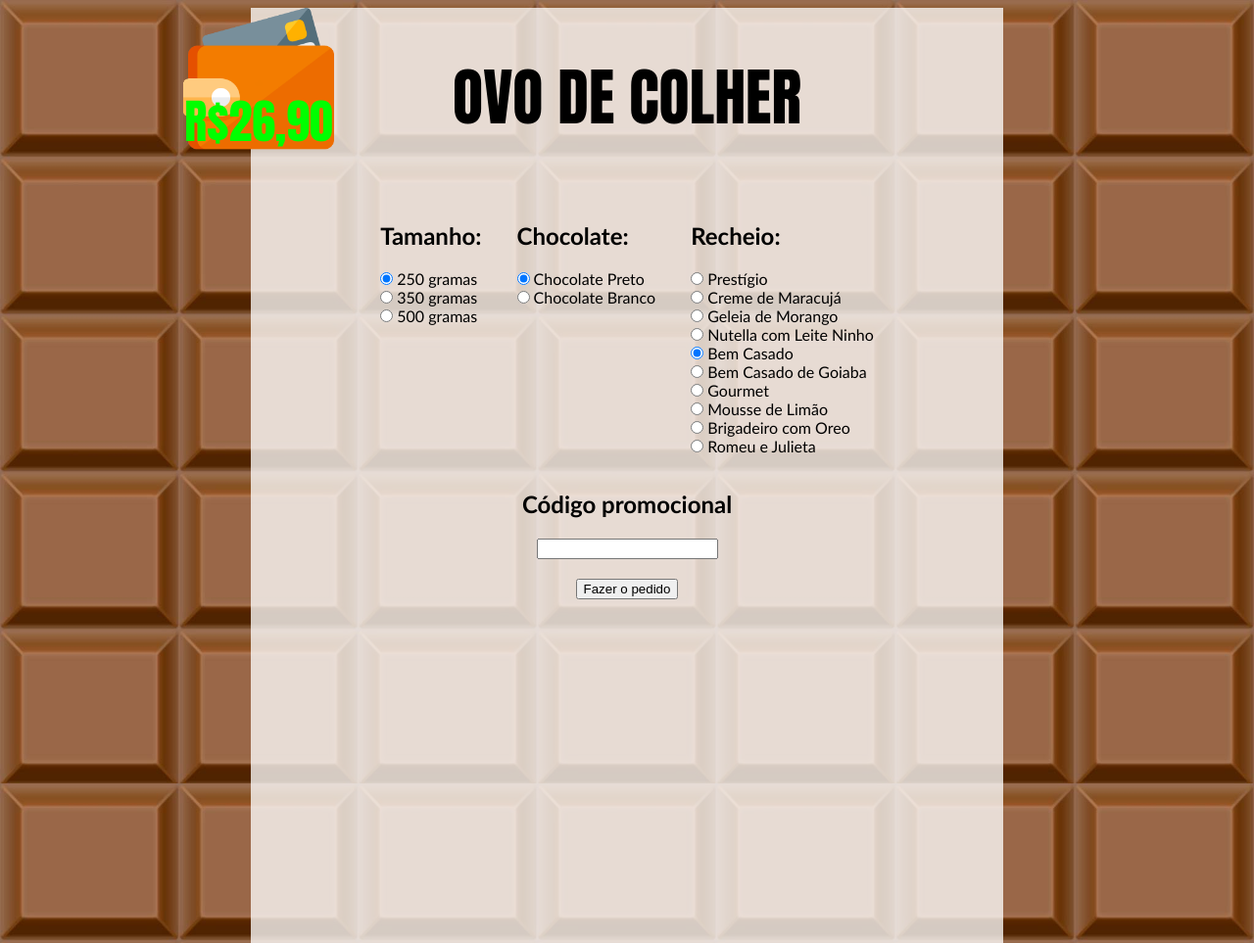
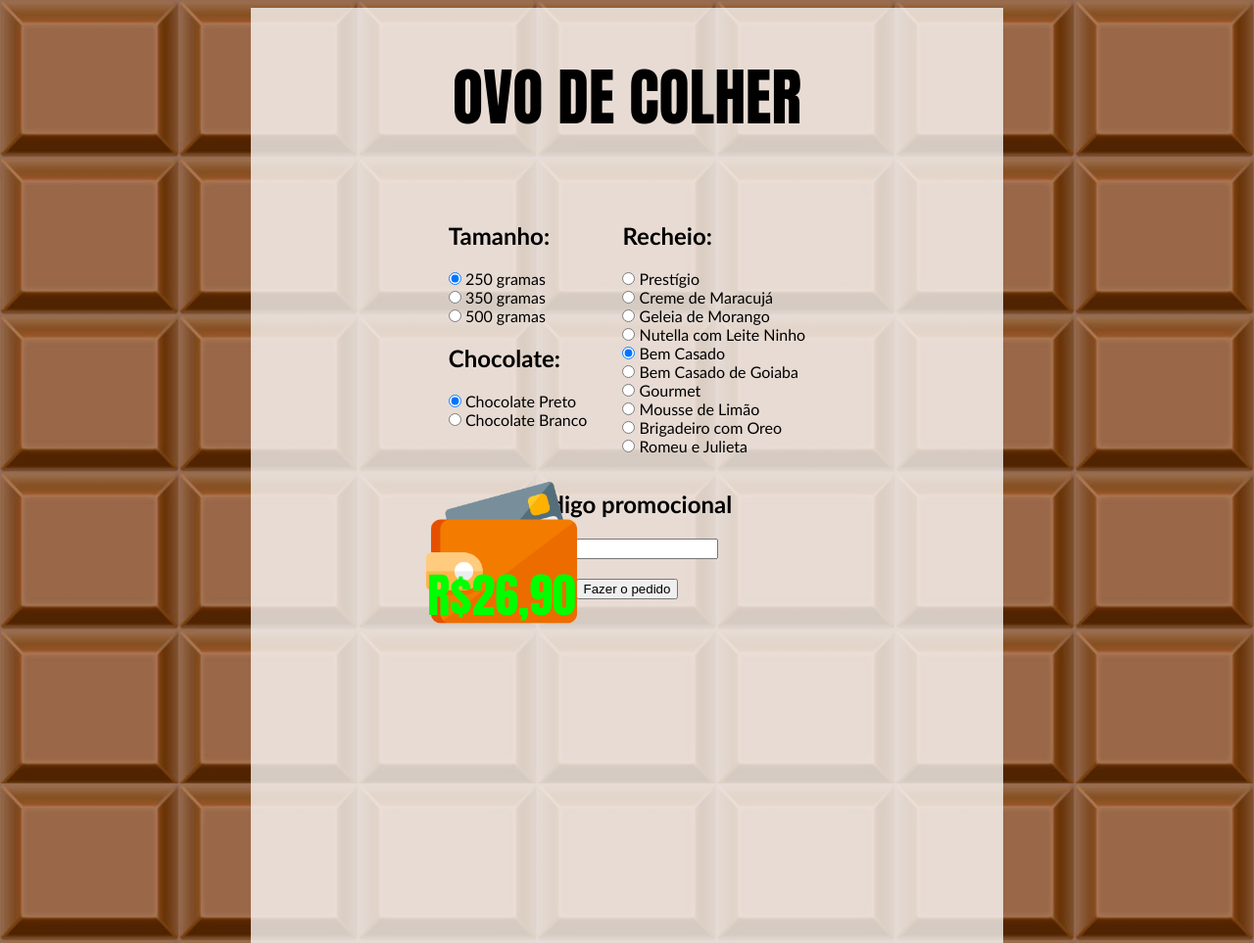
Before and after one commit to Mitrek/Mitrek.github.io, a PHP site: page /ODC/index.html in a window 1280 px wide. Shown: the top 963 px of the page at 98% size. Run offline with PHP 8.4, Linux system fonts and the light colour scheme.

Commit message:
even better improvements

```diff
--- a/ODC/index.html
+++ b/ODC/index.html
@@ -20,8 +20,6 @@
 						<br>
 						<input type='radio' name = 'size' id = 'size3' value="21"><label for="size3"> 500 gramas </label></input>
 						<br>
-					</div>
-					<div id="choco">
 						<h2> Chocolate: </h2>
 						<input type='radio' name = 'choco' value="0" checked="checked"><label for="size1"> Chocolate Preto </label></input>
 						<br>
@@ -59,9 +57,10 @@
 					<br>
 					<input type='submit' value='Fazer o pedido'>
 				</form>
-			</div>
-			<figure id="wallet">
+				<figure id="wallet">
 				<img src="wallet.png" id = "walletpng"> </img>
 				<figcaption id="money">R$26,90</figcaption>
 			</figure>
+			</div>
+
 	</body>
--- a/ODC/stylesheet.css
+++ b/ODC/stylesheet.css
@@ -40,6 +40,7 @@ form {
 	position: relative;
 	width: max-content;
 	margin: 0;
+	top: -10%;
 
 }
 #walletpng {
```
